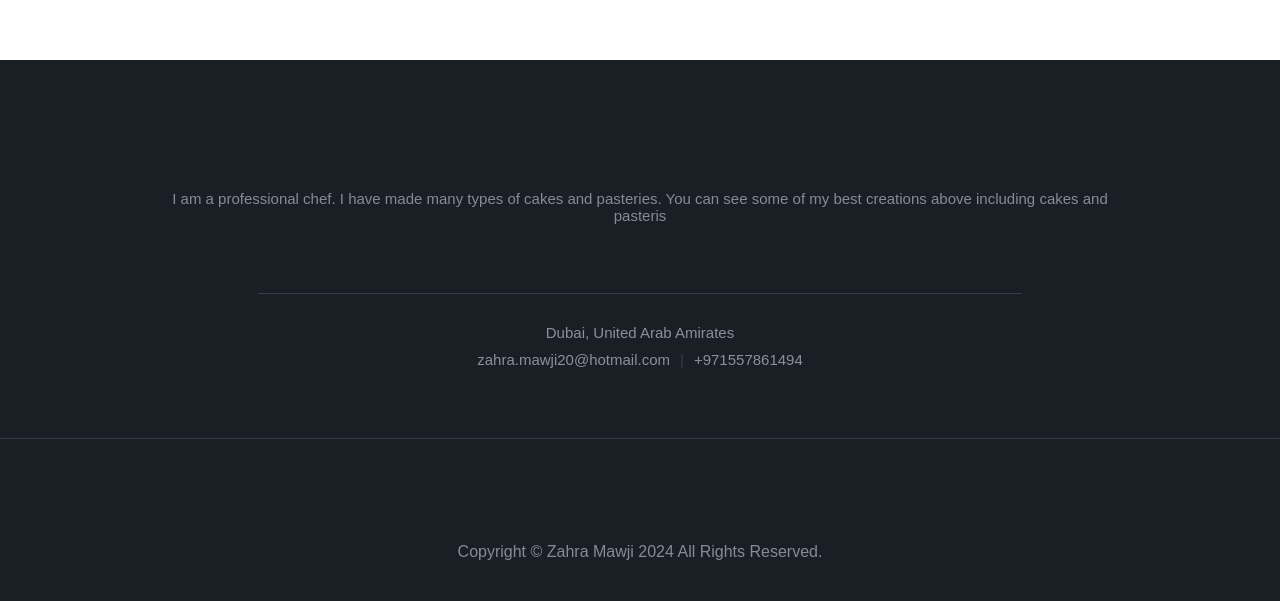
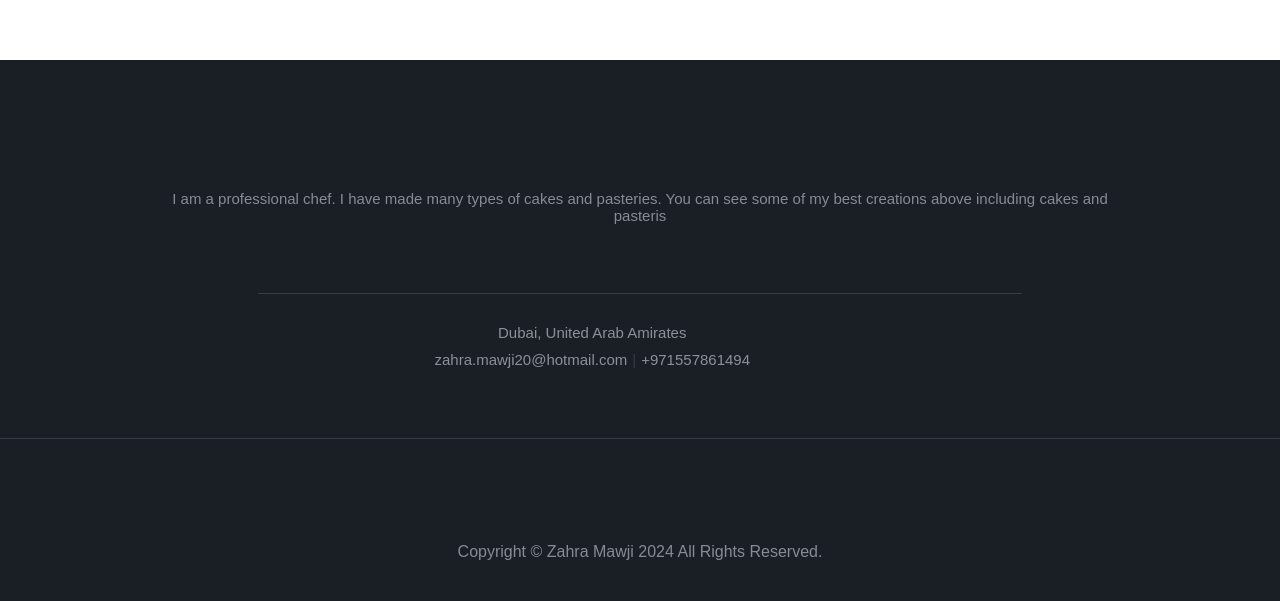
Before and after one commit to nauman331/zahramawji.github.io, a plain HTML site: page index.html in a window 1280 px wide. Shown: the part 5624-6225 px from the top of the page. Drawn offline with Linux system fonts and the light colour scheme.

Commit message:
Update style.css

```diff
--- a/style.css
+++ b/style.css
@@ -281,11 +281,12 @@ section {
     font-weight: 400;
     margin-bottom: 10px;
     text-align: center;
+    margin-left: -10%;
 }
 
 .contact-content span {
     color: #353c47;
-    margin: 0 10px;
+    margin: 0 5px;
 }
 
 section,
```
